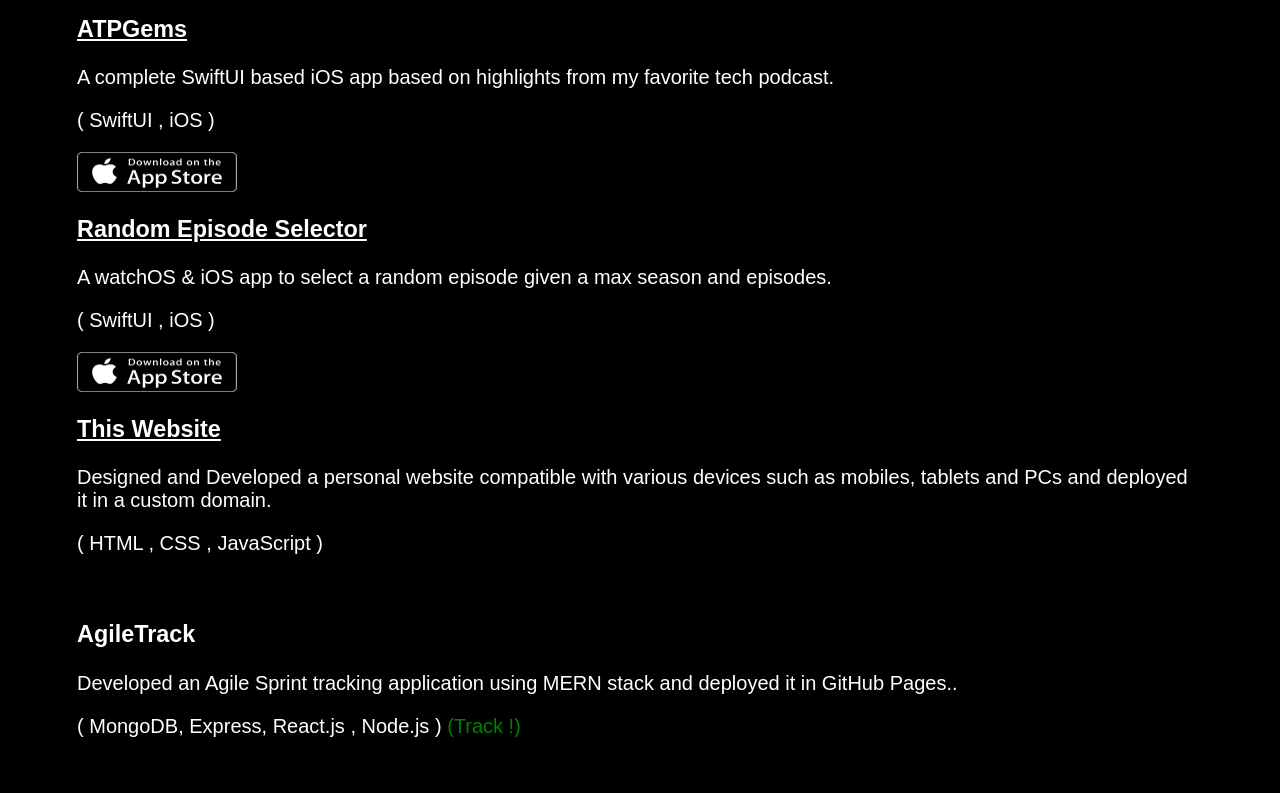
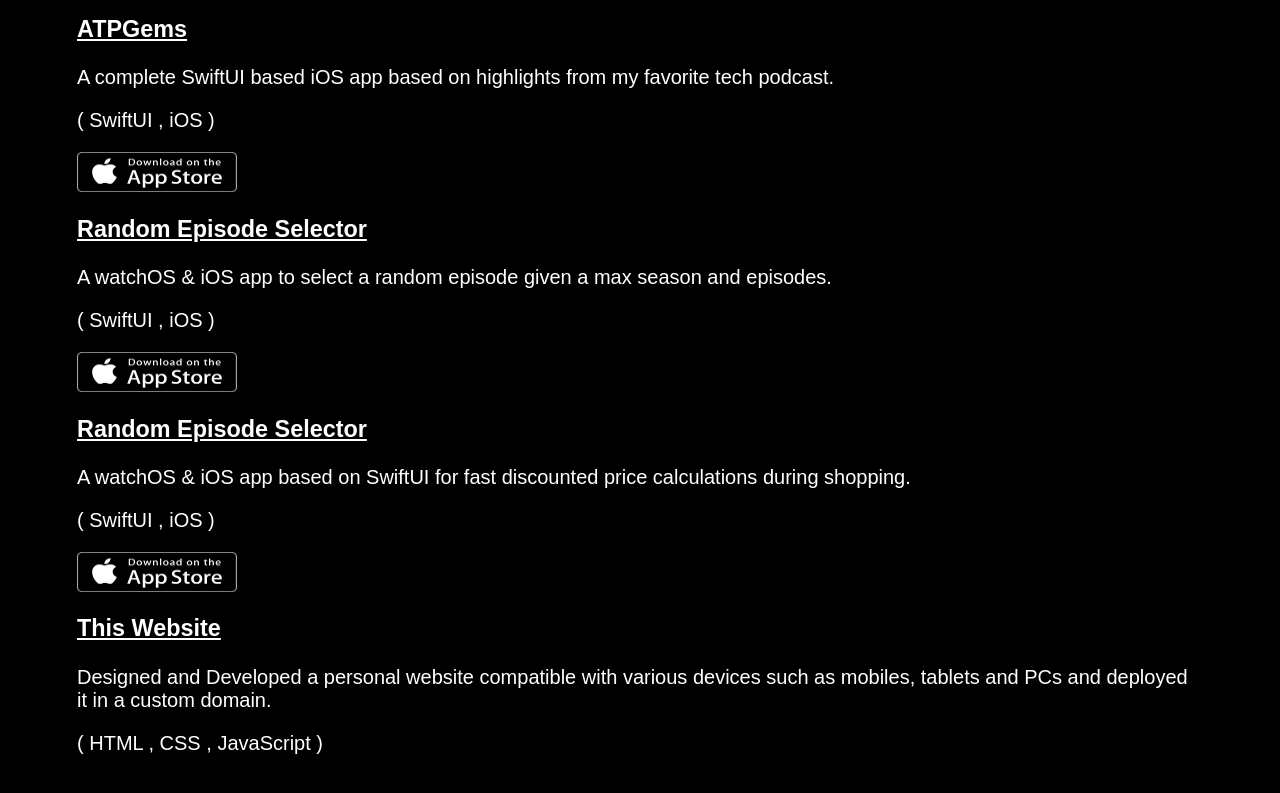
Before and after one commit to UaSiva/sivapari, a plain HTML site: page what.html in a window 1280 px wide. Shown: the part 459-1252 px from the top of the page. Drawn offline with Linux system fonts and the light colour scheme.

Commit message:
Update what.html

```diff
--- a/what.html
+++ b/what.html
@@ -105,6 +105,12 @@ footer {
 <p>( SwiftUI , iOS )</p>
 <a href="https://apps.apple.com/us/app/random-episode-selector/id6736379988"> <img src="images/iosapplink.png" alt="ios app link" height="40" width="160"> </a>
 
+<a href="https://apps.apple.com/us/app/discounted-price-calculator/id6739493669" style="color:white" > <h3><u>Random Episode Selector</u></h3> </a>
+<p> A watchOS & iOS app based on SwiftUI for fast discounted price calculations during shopping.</p>
+<p>( SwiftUI , iOS )</p>
+<a href="https://apps.apple.com/us/app/discounted-price-calculator/id6739493669"> <img src="images/iosapplink.png" alt="ios app link" height="40" width="160"> </a>
+
+
 
 <br>
 
```
